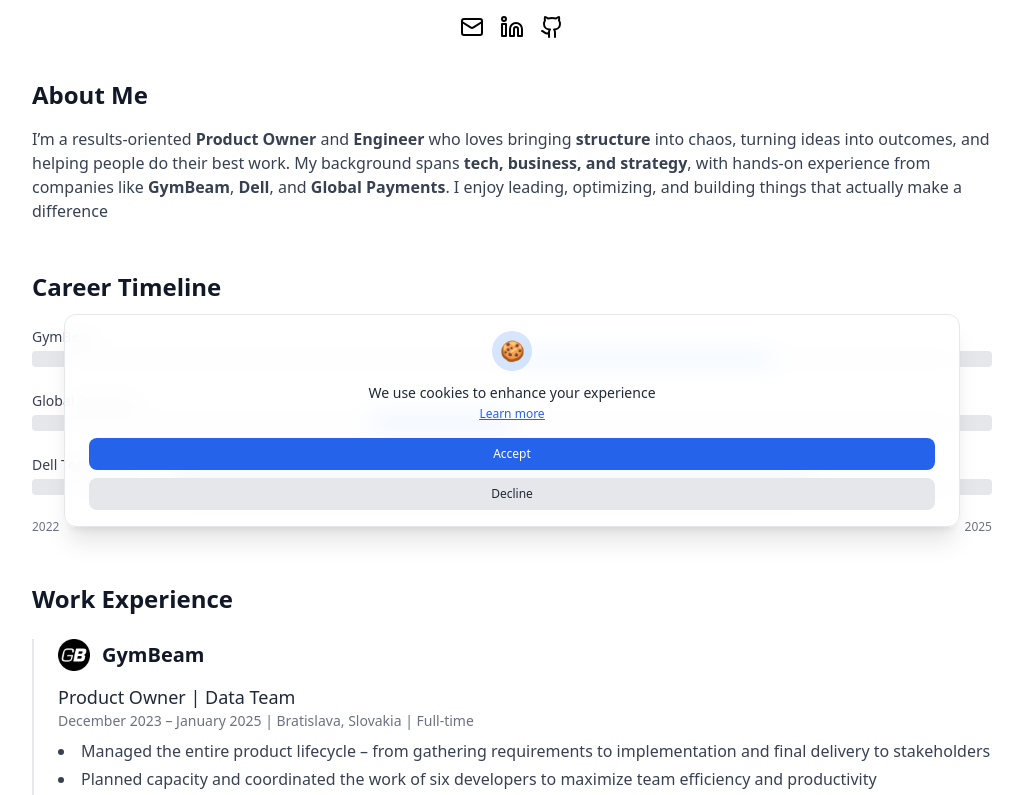
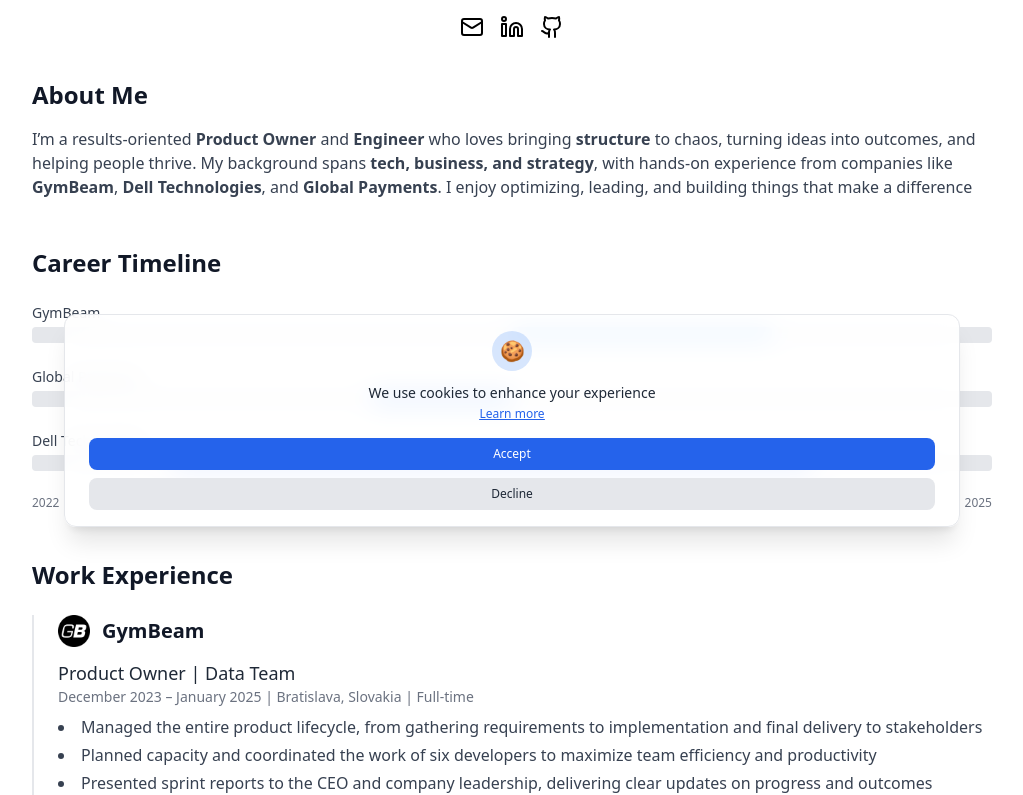
Before and after one commit to MarekZastko/Resume, a React (Create React App) app: page / in a window 1280 px wide. Shown: the part 249-1044 px from the top of the page, without its empty margins (128-1151 px from the left). Built offline with nearby package versions, Linux system fonts and the light colour scheme.

Commit message:
Final update

```diff
--- /dev/null
+++ b/public/analytics.js
@@ -0,0 +1,6 @@
+window.dataLayer = window.dataLayer || [];
+function gtag() {
+  dataLayer.push(arguments);
+}
+gtag('js', new Date());
+gtag('config', 'G-BCLGL65V3F', { send_page_view: false });
--- a/public/index.html
+++ b/public/index.html
@@ -15,12 +15,7 @@
     <meta name="viewport" content="width=device-width, initial-scale=1.0" />
 
     <script async src="https://www.googletagmanager.com/gtag/js?id=G-BCLGL65V3F"></script>
-    <script>
-      window.dataLayer = window.dataLayer || [];
-      function gtag(){dataLayer.push(arguments);}
-      gtag('js', new Date());
-      gtag('config', 'G-BCLGL65V3F');
-    </script>
+    <script src="/analytics.js"></script>
 
     <script>
       (function () {
--- a/src/NotFound.jsx
+++ b/src/NotFound.jsx
@@ -6,6 +6,8 @@
   const navigate = useNavigate();
 
   useEffect(() => {
+    document.title = "404 | Marek Zastko";
+
     window.gtag?.("event", "page_view", {
       page_path: "/404",
       page_title: "404",
--- a/src/Privacy.jsx
+++ b/src/Privacy.jsx
@@ -3,6 +3,8 @@
 
 export default function Privacy() {
   useEffect(() => {
+    document.title = "Privacy | Marek Zastko";
+
     const cookieIcon = document.getElementById("cookie-icon");
     if (window.location.pathname === "/privacy" && cookieIcon) {
       cookieIcon.style.display = "none";
--- a/src/Showroom.jsx
+++ b/src/Showroom.jsx
@@ -22,6 +22,8 @@
 
 export default function Showroom() {
   useEffect(() => {
+    document.title = "Showroom | Marek Zastko";
+
     const cookieIcon = document.getElementById("cookie-icon");
     if (window.location.pathname === "/showroom" && cookieIcon) {
       cookieIcon.style.display = "none";
--- a/src/components/About.jsx
+++ b/src/components/About.jsx
@@ -24,8 +24,8 @@
     <section ref={ref} className="mb-12">
       <h2 className="text-2xl font-semibold mb-4 text-gray-900 dark:text-white">About Me</h2>
       <p className="text-gray-700 dark:text-gray-300 leading-relaxed text-sm sm:text-base">
-        I’m a results-oriented <strong>Product Owner</strong> and <strong>Engineer</strong> who loves bringing <strong>structure</strong> into chaos, turning ideas into outcomes, and helping people do their best work.
-        My background spans <strong>tech, business, and strategy</strong>, with hands-on experience from companies like <strong>GymBeam</strong>, <strong>Dell</strong>, and <strong>Global Payments</strong>. I enjoy leading, optimizing, and building things that actually make a difference
+        I’m a results-oriented <strong>Product Owner</strong> and <strong>Engineer</strong> who loves bringing <strong>structure</strong> to chaos, turning ideas into outcomes, and helping people thrive.
+        My background spans <strong>tech, business, and strategy</strong>, with hands-on experience from companies like <strong>GymBeam</strong>, <strong>Dell Technologies</strong>, and <strong>Global Payments</strong>. I enjoy optimizing, leading, and building things that make a difference
       </p>
     </section>
   );
--- a/src/data/data.js
+++ b/src/data/data.js
@@ -8,7 +8,7 @@
         date: "December 2023 – January 2025",
         location: "Bratislava, Slovakia | Full-time",
         responsibilities: [
-          "Managed the entire product lifecycle – from gathering requirements to implementation and final delivery to stakeholders",
+          "Managed the entire product lifecycle, from gathering requirements to implementation and final delivery to stakeholders",
           "Planned capacity and coordinated the work of six developers to maximize team efficiency and productivity",
           "Presented sprint reports to the CEO and company leadership, delivering clear updates on progress and outcomes",
           "Reported directly to the CTO as the sole Product Owner for the Data team, owning all product-related activities",
```
Also changed, not shown: vercel.json, 2 other files (tests, documents, lock files or other folders).
